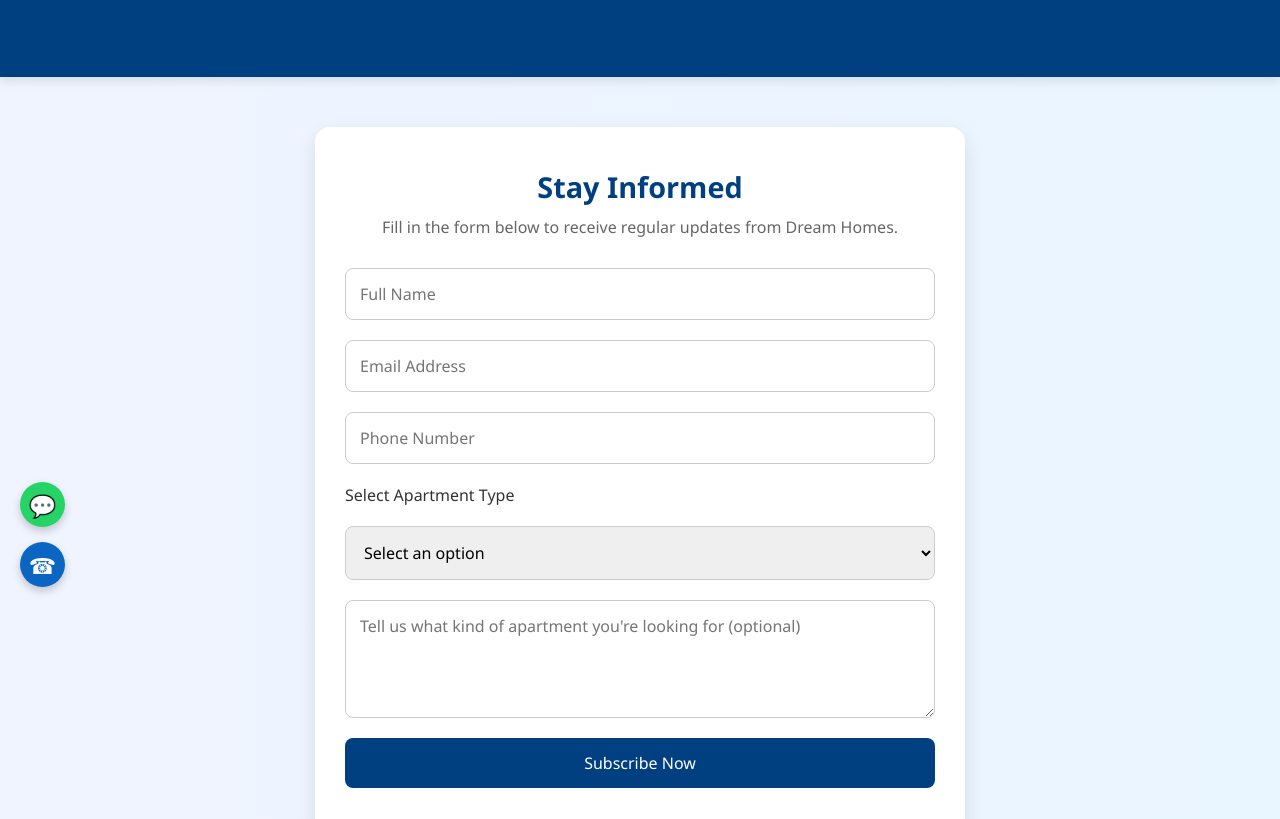
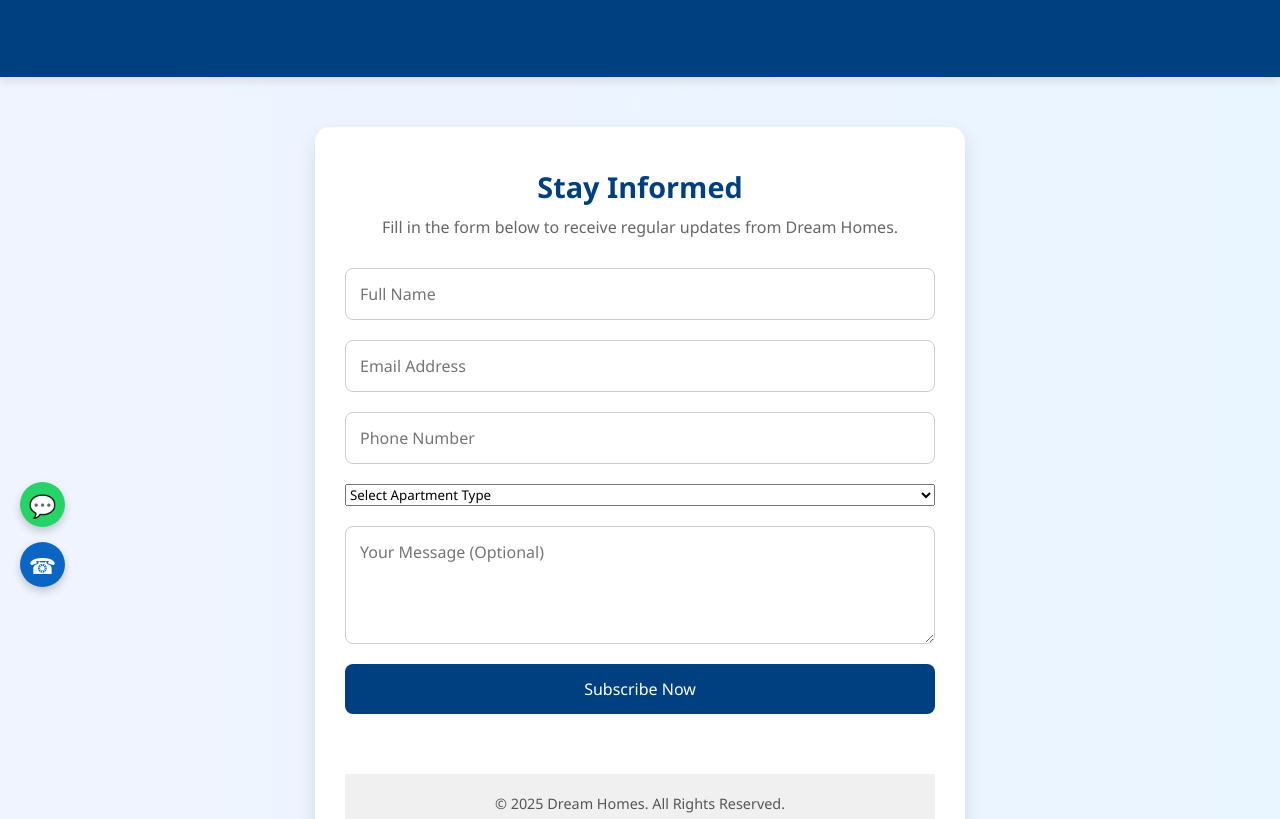
Before and after one commit to kajalprajapati7451/FORM, a plain HTML site: page index.html in a window 1280 px wide. Shown: the part 133-952 px from the top of the page. Drawn offline with Linux system fonts and the light colour scheme.

Commit message:
Add files via upload

```diff
--- a/index.html
+++ b/index.html
@@ -177,34 +177,31 @@
     <h2>Stay Informed</h2>
     <p>Fill in the form below to receive regular updates from Dream Homes.</p>
 
-    <form action="https://formsubmit.co/kajalprajapati7451@gmail.com" method="POST" onsubmit="showPopup()">
-  <!-- Hidden FormSubmit settings -->
+   <form action="https://formsubmit.co/kajalprajapati7451@gmail.com" method="POST">
+  <!-- Important Hidden Fields -->
+  <input type="hidden" name="_subject" value="New Apartment Inquiry">
   <input type="hidden" name="_captcha" value="false">
-  <input type="hidden" name="_subject" value="New Apartment Subscription">
   <input type="hidden" name="_template" value="table">
-  <input type="hidden" name="_autoresponse" value="Thanks for subscribing! We’ll contact you soon.">
+  <input type="hidden" name="_autoresponse" value="Thanks for subscribing to Dream Homes! We will contact you soon.">
 
-  <!-- Form fields -->
+  <!-- User Inputs -->
   <input type="text" name="name" placeholder="Full Name" required>
   <input type="email" name="email" placeholder="Email Address" required>
   <input type="tel" name="phone" placeholder="Phone Number" required>
 
-  <!-- Apartment Type Dropdown -->
-  <label for="apartmentType" style="font-weight: 500;">Select Apartment Type</label>
-  <select name="apartment_type" id="apartmentType" required style="padding: 14px; border-radius: 8px; font-size: 1rem; border: 1px solid #ccc;">
-    <option value="" disabled selected>Select an option</option>
+  <select name="apartment_type" required>
+    <option value="" disabled selected>Select Apartment Type</option>
     <option value="1 BHK">1 BHK</option>
     <option value="2 BHK">2 BHK</option>
     <option value="3 BHK">3 BHK</option>
     <option value="Penthouse">Penthouse</option>
-    <option value="Studio Apartment">Studio Apartment</option>
   </select>
 
-  <!-- Optional message -->
-  <textarea name="message" rows="4" placeholder="Tell us what kind of apartment you're looking for (optional)"></textarea>
+  <textarea name="message" rows="4" placeholder="Your Message (Optional)"></textarea>
 
   <button type="submit">Subscribe Now</button>
 </form>
+
 
   <footer>
     &copy; 2025 Dream Homes. All Rights Reserved.
```
